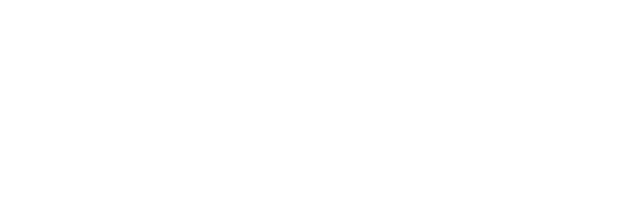
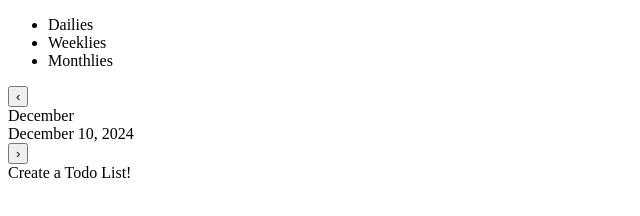
Before and after one commit to kurisumendoza/todo-list, a website built with webpack: page src/index.html in a window 1280 px wide. Shown: the whole page, without its empty margins (0-640 px from the left). Built offline with nearby package versions, Linux system fonts and the light colour scheme.

Commit message:
Add basic HTML structure

```diff
--- a/src/index.html
+++ b/src/index.html
@@ -3,7 +3,27 @@
   <head>
     <meta charset="UTF-8" />
     <meta name="viewport" content="width=device-width, initial-scale=1.0" />
-    <title></title>
+    <title>Todo List</title>
   </head>
-  <body></body>
+  <body>
+    <header>
+      <nav>
+        <ul>
+          <li>Dailies</li>
+          <li>Weeklies</li>
+          <li>Monthlies</li>
+        </ul>
+      </nav>
+      <section>
+        <button class="previous">‹</button>
+        <div class="day">December</div>
+        <div class="date">December 10, 2024</div>
+        <button class="next">›</button>
+      </section>
+      <main>
+        <div class="pinned"></div>
+        <div class="tasks-list">Create a Todo List!</div>
+      </main>
+    </header>
+  </body>
 </html>
```
